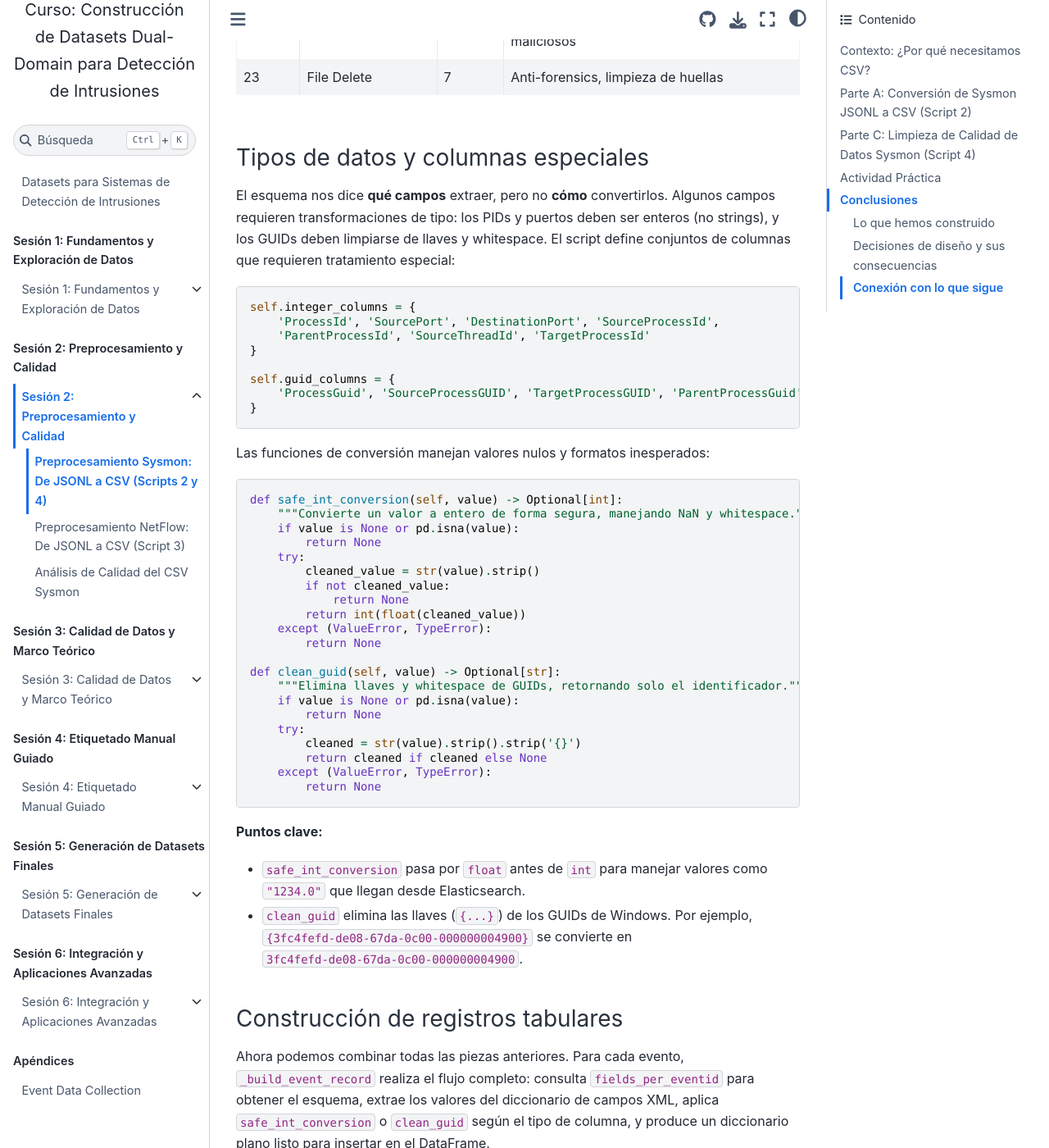
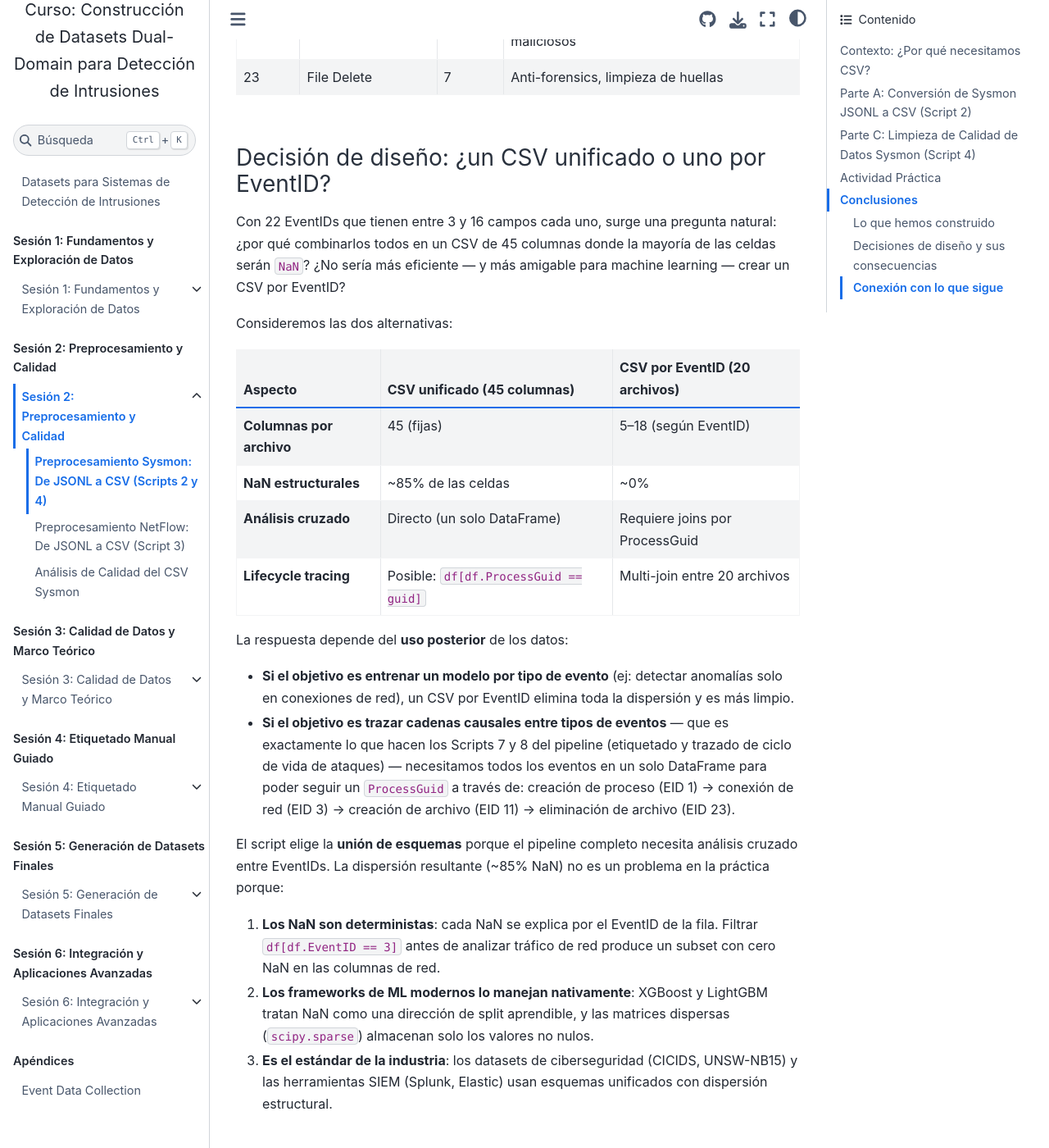
Before and after one commit to ollerenac/curso2026, a Jupyter Book: the page built from sesion-2/1-preprocesamiento-sysmon.md, in a window 1280 px wide and 1400 px high, scrolled down 8511 px. Shown: the whole window at 82% size. Built offline with Jupyter Book 1.0.4 settings and Sphinx 7.4.7 and the Sphinx Book theme 1.1.4, drawn with Linux system fonts in a browser that asks for light colours.

Commit message:
Add unified vs per-EventID CSV trade-off discussion
New subsection after fields_per_eventid explaining why the script
uses a union schema (45 columns, ~85% NaN) instead of per-EventID
CSVs: cross-EventID lifecycle tracing requirement, deterministic
NaN patterns, ML framework support, and industry standard alignment.

Co-Authored-By: Claude Opus 4.6 <noreply@anthropic.com>

```diff
--- a/sesion-2/1-preprocesamiento-sysmon.md
+++ b/sesion-2/1-preprocesamiento-sysmon.md
@@ -334,6 +334,30 @@ Los EventIDs más relevantes para la detección de APTs son:
 | 10 | Process Access | 10 | Credential dumping (LSASS), injection |
 | 11 | File Create | 7 | Descarga de payloads, creación de archivos maliciosos |
 | 23 | File Delete | 7 | Anti-forensics, limpieza de huellas |
+
+### Decisión de diseño: ¿un CSV unificado o uno por EventID?
+
+Con 22 EventIDs que tienen entre 3 y 16 campos cada uno, surge una pregunta natural: ¿por qué combinarlos todos en un CSV de 45 columnas donde la mayoría de las celdas serán `NaN`? ¿No sería más eficiente — y más amigable para machine learning — crear un CSV por EventID?
+
+Consideremos las dos alternativas:
+
+| Aspecto | CSV unificado (45 columnas) | CSV por EventID (20 archivos) |
+|---------|---------------------------|-------------------------------|
+| **Columnas por archivo** | 45 (fijas) | 5–18 (según EventID) |
+| **NaN estructurales** | ~85% de las celdas | ~0% |
+| **Análisis cruzado** | Directo (un solo DataFrame) | Requiere joins por ProcessGuid |
+| **Lifecycle tracing** | Posible: `df[df.ProcessGuid == guid]` | Multi-join entre 20 archivos |
+
+La respuesta depende del **uso posterior** de los datos:
+
+- **Si el objetivo es entrenar un modelo por tipo de evento** (ej: detectar anomalías solo en conexiones de red), un CSV por EventID elimina toda la dispersión y es más limpio.
+- **Si el objetivo es trazar cadenas causales entre tipos de eventos** — que es exactamente lo que hacen los Scripts 7 y 8 del pipeline (etiquetado y trazado de ciclo de vida de ataques) — necesitamos todos los eventos en un solo DataFrame para poder seguir un `ProcessGuid` a través de: creación de proceso (EID 1) → conexión de red (EID 3) → creación de archivo (EID 11) → eliminación de archivo (EID 23).
+
+El script elige la **unión de esquemas** porque el pipeline completo necesita análisis cruzado entre EventIDs. La dispersión resultante (~85% NaN) no es un problema en la práctica porque:
+
+1. **Los NaN son deterministas**: cada NaN se explica por el EventID de la fila. Filtrar `df[df.EventID == 3]` antes de analizar tráfico de red produce un subset con cero NaN en las columnas de red.
+2. **Los frameworks de ML modernos lo manejan nativamente**: XGBoost y LightGBM tratan NaN como una dirección de split aprendible, y las matrices dispersas (`scipy.sparse`) almacenan solo los valores no nulos.
+3. **Es el estándar de la industria**: los datasets de ciberseguridad (CICIDS, UNSW-NB15) y las herramientas SIEM (Splunk, Elastic) usan esquemas unificados con dispersión estructural.
 
 ### Tipos de datos y columnas especiales
 
```
